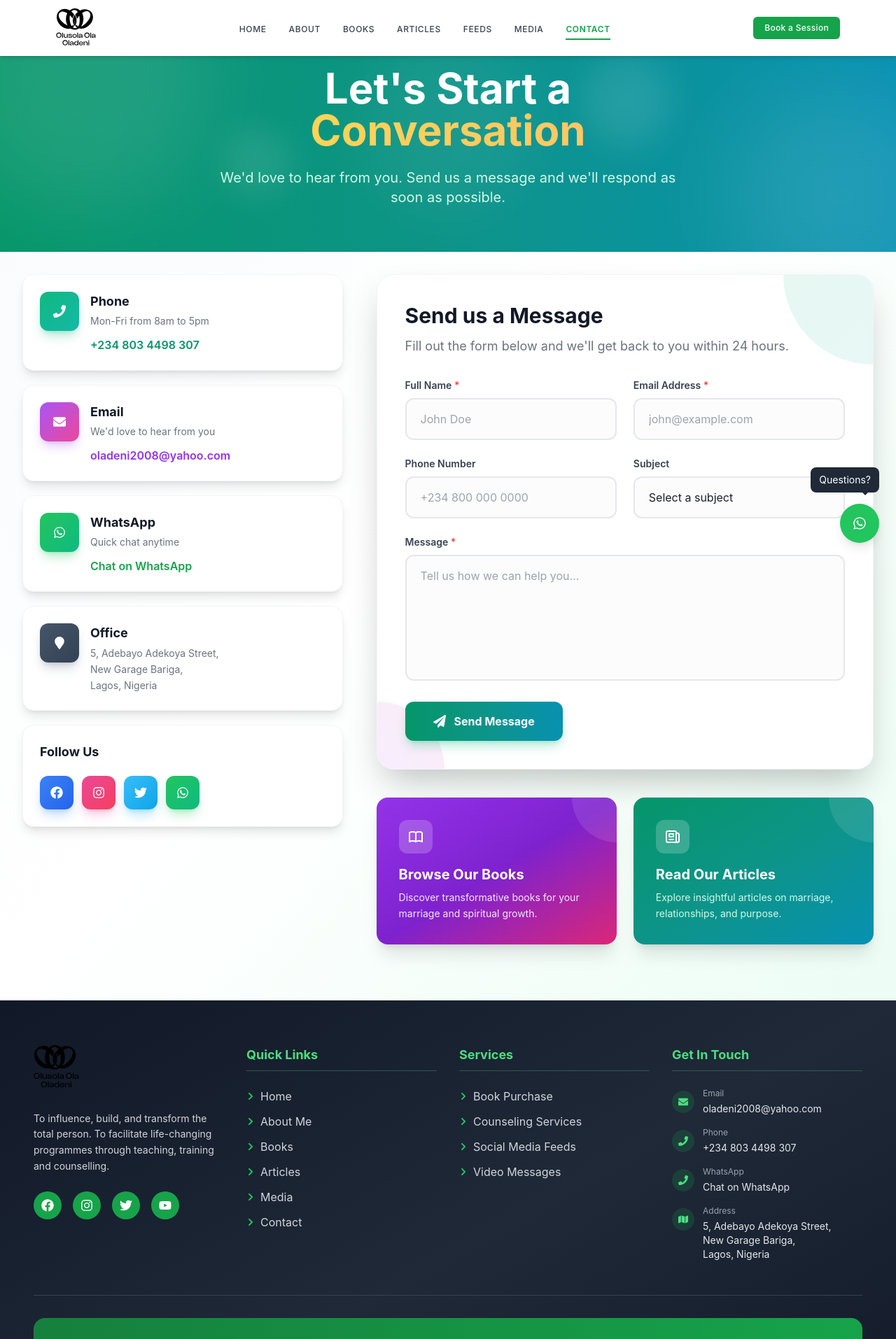
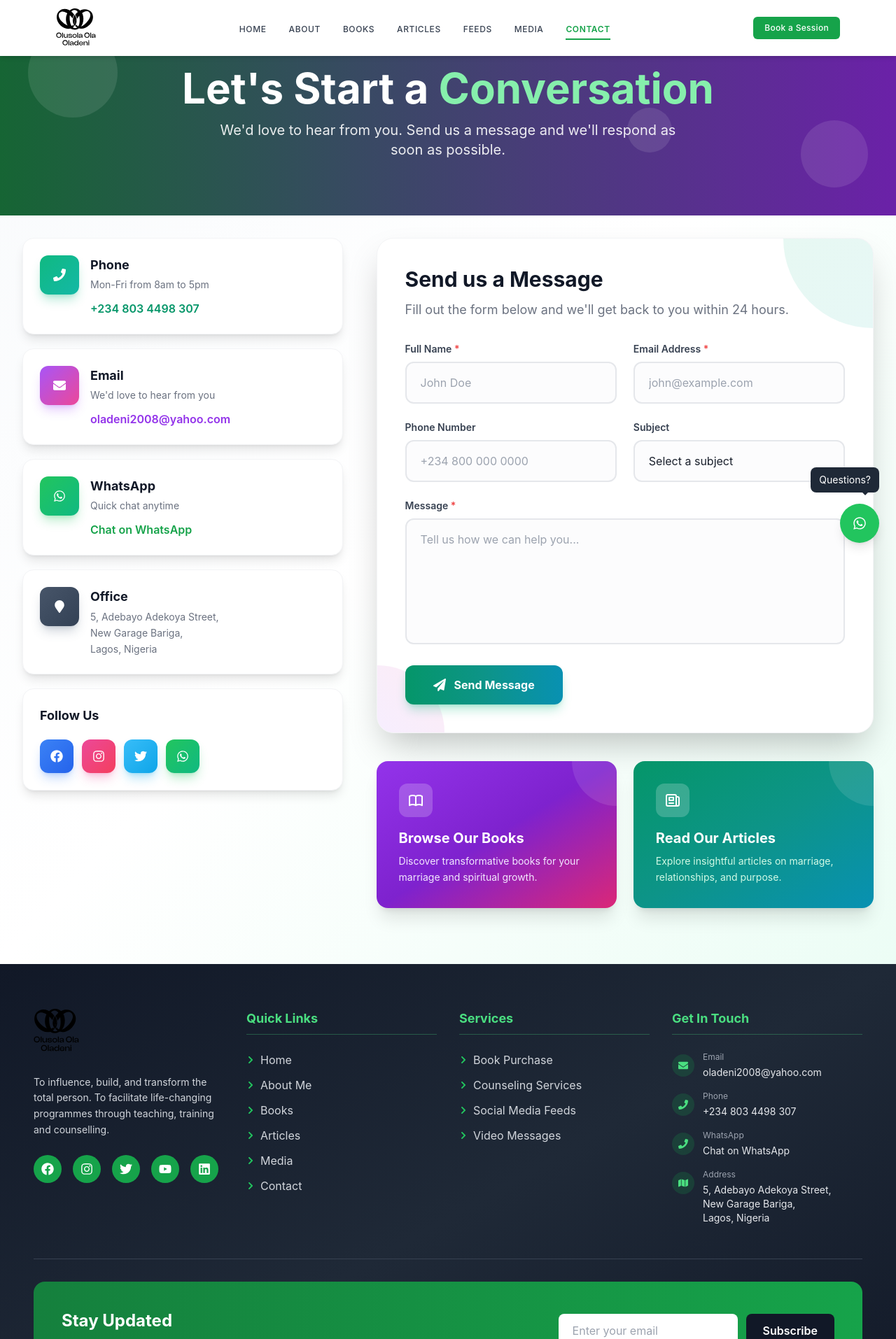
Before and after one commit to ifeday1/olusola_oladeni, a React (Create React App) app: page /contact in a window 1280 px wide. Shown: the top 1914 px of the page at 70% size. Built offline with nearby package versions, Linux system fonts and the light colour scheme.

Commit message:
fix: Update social media links and add LinkedIn to Footer; modify button links in Hero; adjust heading margins in Articles, Books, Media; enhance Contact section layout

```diff
--- a/src/components/Footer/Footer.jsx
+++ b/src/components/Footer/Footer.jsx
@@ -2,7 +2,7 @@ import React from "react";
 
 import { Link } from "react-router-dom";
 import Logo from "../../assets/logo.svg";
-import { FaEnvelope, FaMap, FaPhone, FaFacebook, FaInstagram, FaTwitter, FaYoutube, FaChevronRight } from "react-icons/fa";
+import { FaEnvelope, FaMap, FaPhone, FaFacebook, FaInstagram, FaTwitter, FaYoutube, FaLinkedin, FaChevronRight } from "react-icons/fa";
 
 const Footer = () => {
   const currentYear = new Date().getFullYear();
@@ -24,7 +24,7 @@ const Footer = () => {
             {/* Social Media Links */}
             <div className="flex gap-4">
               <a
-                href="https://web.facebook.com/olusolaoladeniministries"
+                href="https://web.facebook.com/ola.oladeni"
                 target="_blank"
                 rel="noopener noreferrer"
                 className="w-10 h-10 rounded-full bg-green-600 flex items-center justify-center text-white hover:bg-green-700 transition-all duration-300 transform hover:scale-110"
@@ -32,7 +32,7 @@ const Footer = () => {
                 <FaFacebook className="text-lg" />
               </a>
               <a
-                href="https://instagram.com/olusola_oladeni"
+                href="https://www.instagram.com/olusolaoladeni/"
                 target="_blank"
                 rel="noopener noreferrer"
                 className="w-10 h-10 rounded-full bg-green-600 flex items-center justify-center text-white hover:bg-green-700 transition-all duration-300 transform hover:scale-110"
@@ -40,7 +40,7 @@ const Footer = () => {
                 <FaInstagram className="text-lg" />
               </a>
               <a
-                href="https://twitter.com/olusola_oladeni"
+                href="https://x.com/oladenisola"
                 target="_blank"
                 rel="noopener noreferrer"
                 className="w-10 h-10 rounded-full bg-green-600 flex items-center justify-center text-white hover:bg-green-700 transition-all duration-300 transform hover:scale-110"
@@ -54,6 +54,14 @@ const Footer = () => {
                 className="w-10 h-10 rounded-full bg-green-600 flex items-center justify-center text-white hover:bg-green-700 transition-all duration-300 transform hover:scale-110"
               >
                 <FaYoutube className="text-lg" />
+              </a>
+              <a
+                href="https://www.linkedin.com/in/olusola-oladeni-ph-d-3b079183/"
+                target="_blank"
+                rel="noopener noreferrer"
+                className="w-10 h-10 rounded-full bg-green-600 flex items-center justify-center text-white hover:bg-green-700 transition-all duration-300 transform hover:scale-110"
+              >
+                <FaLinkedin className="text-lg" />
               </a>
             </div>
           </div>
--- a/src/components/Hero.jsx
+++ b/src/components/Hero.jsx
@@ -34,11 +34,11 @@ const Hero = () => {
             </p>
 
             <div className="flex flex-col sm:flex-row gap-3 sm:gap-4 justify-center lg:justify-start">
-              <Link to="/media" className="no-underline">
+              <a href="https://www.youtube.com/@OlusolaOladeni" target="_blank" rel="noopener noreferrer" className="no-underline">
                 <button className="w-full sm:w-auto px-6 py-3 md:px-8 md:py-4 bg-transparent border-2 border-white text-white rounded-lg font-semibold text-sm md:text-base uppercase tracking-wide transition-all duration-300 hover:bg-white hover:text-gray-900">
                   Watch Messages
                 </button>
-              </Link>
+              </a>
               <Link to="/contact" className="no-underline">
                 <button className="w-full sm:w-auto px-6 py-3 md:px-8 md:py-4 bg-green-600 text-white rounded-lg font-semibold text-sm md:text-base uppercase tracking-wide border-none transition-all duration-300 hover:bg-green-700 hover:shadow-lg">
                   Book a Session
--- a/src/components/Whatsapp/Index.jsx
+++ b/src/components/Whatsapp/Index.jsx
@@ -15,17 +15,7 @@ const WhatsappChat = () => {
 	}, []);
 
 	function goToWhatsapp() {
-		var WhatsAppUrl = "https://web.whatsapp.com/send";
-
-		if (
-			/Android|webOS|iPhone|iPad|iPod|BlackBerry|IEMobile|Opera Mini/i.test(
-				navigator.userAgent,
-			)
-		) {
-			WhatsAppUrl = "https://api.whatsapp.com/send";
-		}
-
-		var url = WhatsAppUrl + "?phone=+23408034498307";
+		var url = "https://wa.me/2348034498307";
 		var win = window.open(url, "_blank");
 		win.focus();
 	}
--- a/src/pages/Articles.jsx
+++ b/src/pages/Articles.jsx
@@ -109,7 +109,7 @@ const Articles = () => {
 					<div className="absolute top-1/2 right-1/4 w-8 md:w-16 h-8 md:h-16 bg-white/10 rounded-full"></div>
 				</div>
 				<div className="max-w-4xl mx-auto text-center relative z-10 px-2">
-					<h1 className="text-3xl sm:text-4xl md:text-5xl lg:text-6xl font-bold text-white mb-3 md:mb-4">
+					<h1 className="text-3xl sm:text-4xl md:text-5xl lg:text-6xl font-bold text-white mb-4 md:mb-4">
 						Insightful <span className="text-green-300">Articles</span>
 					</h1>
 					<p className="text-base sm:text-lg md:text-xl text-white/90 max-w-2xl mx-auto px-2 md:px-0">
--- a/src/pages/Books.jsx
+++ b/src/pages/Books.jsx
@@ -68,7 +68,7 @@ const Books = () => {
 					<div className="absolute top-1/2 right-1/4 w-16 h-16 bg-white/10 rounded-full"></div>
 				</div>
 				<div className="max-w-4xl mx-auto text-center relative z-10">
-					<h1 className="text-4xl md:text-6xl font-bold text-white mb-4">
+					<h1 className="text-4xl md:text-6xl font-bold text-white my-4">
 						My <span className="text-green-300">Books</span>
 					</h1>
 					<p className="text-xl text-white/90 max-w-2xl mx-auto">
--- a/src/pages/Contact.jsx
+++ b/src/pages/Contact.jsx
@@ -107,30 +107,22 @@ const Contact = () => {
 
 			{/* Main Content */}
 			<div className="min-h-screen bg-gradient-to-br from-slate-50 via-white to-emerald-50">
-				{/* Page Header */}
-				<div className="relative overflow-hidden bg-gradient-to-r from-emerald-600 via-teal-600 to-cyan-600 py-24 pb-16">
-					{/* Decorative Elements */}
-					<div className="absolute inset-0 overflow-hidden">
-						<div className="absolute -top-20 -left-20 w-96 h-96 bg-white/10 rounded-full blur-3xl"></div>
-						<div className="absolute -bottom-20 -right-20 w-80 h-80 bg-white/10 rounded-full blur-3xl"></div>
-						<div className="absolute top-1/2 left-1/2 transform -translate-x-1/2 -translate-y-1/2 w-64 h-64 bg-white/5 rounded-full blur-2xl"></div>
-						<div className="absolute top-20 right-1/4 w-32 h-32 bg-white/10 rounded-full blur-xl"></div>
-						<div className="absolute bottom-20 left-1/4 w-24 h-24 bg-white/10 rounded-full blur-xl"></div>
-					</div>
+				<section className="relative bg-gradient-to-r from-green-800 to-purple-800 py-20 px-4">
+				<div className="absolute inset-0 overflow-hidden">
+					<div className="absolute top-10 left-10 w-32 h-32 bg-white/10 rounded-full"></div>
+					<div className="absolute bottom-10 right-10 w-24 h-24 bg-white/10 rounded-full"></div>
+					<div className="absolute top-1/2 right-1/4 w-16 h-16 bg-white/10 rounded-full"></div>
+				</div>
+				<div className="max-w-4xl mx-auto text-center relative z-10">
+					<h1 className="text-4xl md:text-6xl font-bold text-white my-4">
+						Let's Start a <span className="text-green-300">Conversation</span>
+					</h1>
+					<p className="text-xl text-white/90 max-w-2xl mx-auto">
+						We'd love to hear from you. Send us a message and we'll respond as soon as possible.
+					</p>
+				</div>
+			</section>
 
-					<div className="relative max-w-7xl mx-auto px-4 sm:px-6 lg:px-8 text-center">
-
-						<h1 className="text-4xl md:text-5xl lg:text-6xl font-bold text-white mb-6 leading-tight">
-							Let's Start a
-							<span className="block bg-gradient-to-r from-yellow-300 to-orange-300 bg-clip-text text-transparent">
-								Conversation
-							</span>
-						</h1>
-						<p className="text-emerald-100 text-lg md:text-xl max-w-2xl mx-auto leading-relaxed">
-							We'd love to hear from you. Send us a message and we'll respond as soon as possible.
-						</p>
-					</div>
-				</div>
 
 				{/* Contact Section */}
 				<div className="max-w-7xl mx-auto px-4 sm:px-6 lg:px-8 py-16 md:py-20 -mt-12">
--- a/src/pages/Media.jsx
+++ b/src/pages/Media.jsx
@@ -16,7 +16,7 @@ const Media = () => {
           <div className="absolute top-1/2 right-1/4 w-16 h-16 bg-white/10 rounded-full"></div>
         </div>
         <div className="max-w-4xl mx-auto text-center">
-          <h1 className="text-4xl md:text-5xl font-bold text-white mb-4">Media</h1>
+          <h1 className="text-4xl md:text-5xl font-bold text-white my-4">Media</h1>
           <p className="text-xl text-white/90">
             Explore our multimedia content and resources
           </p>
```
